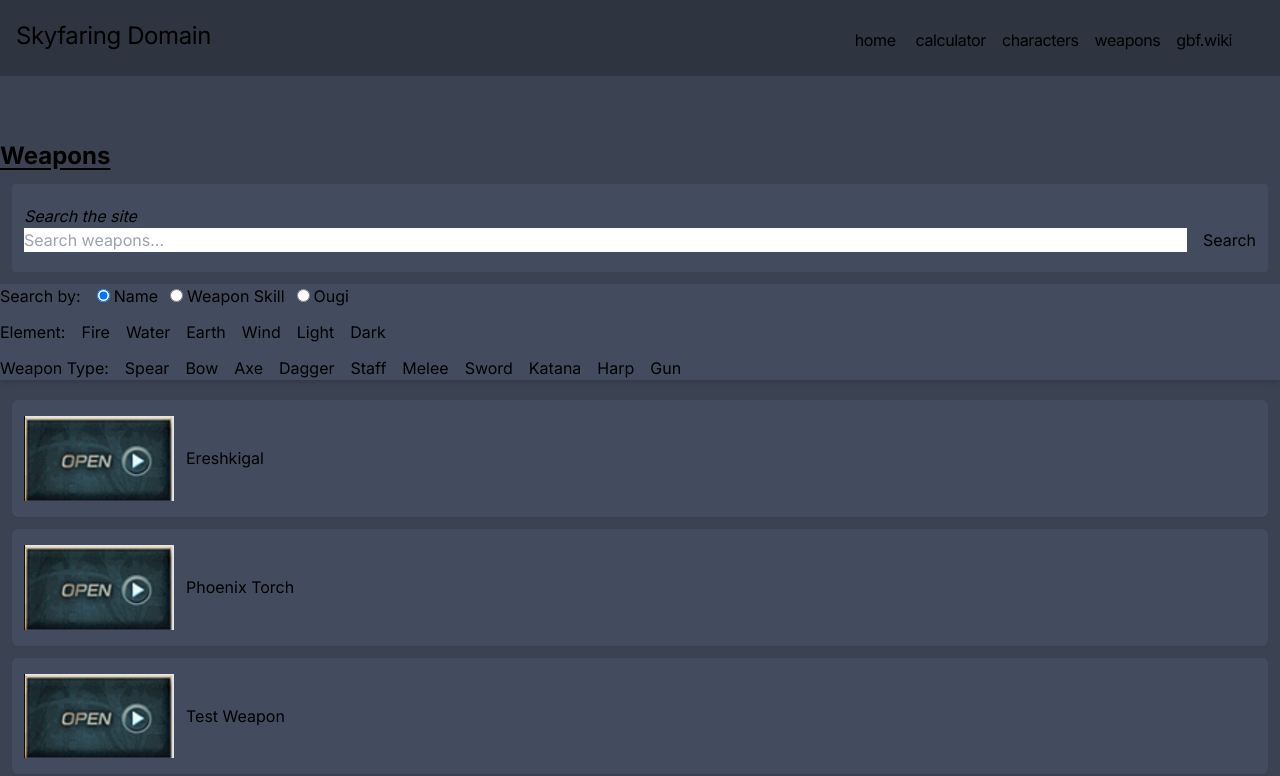
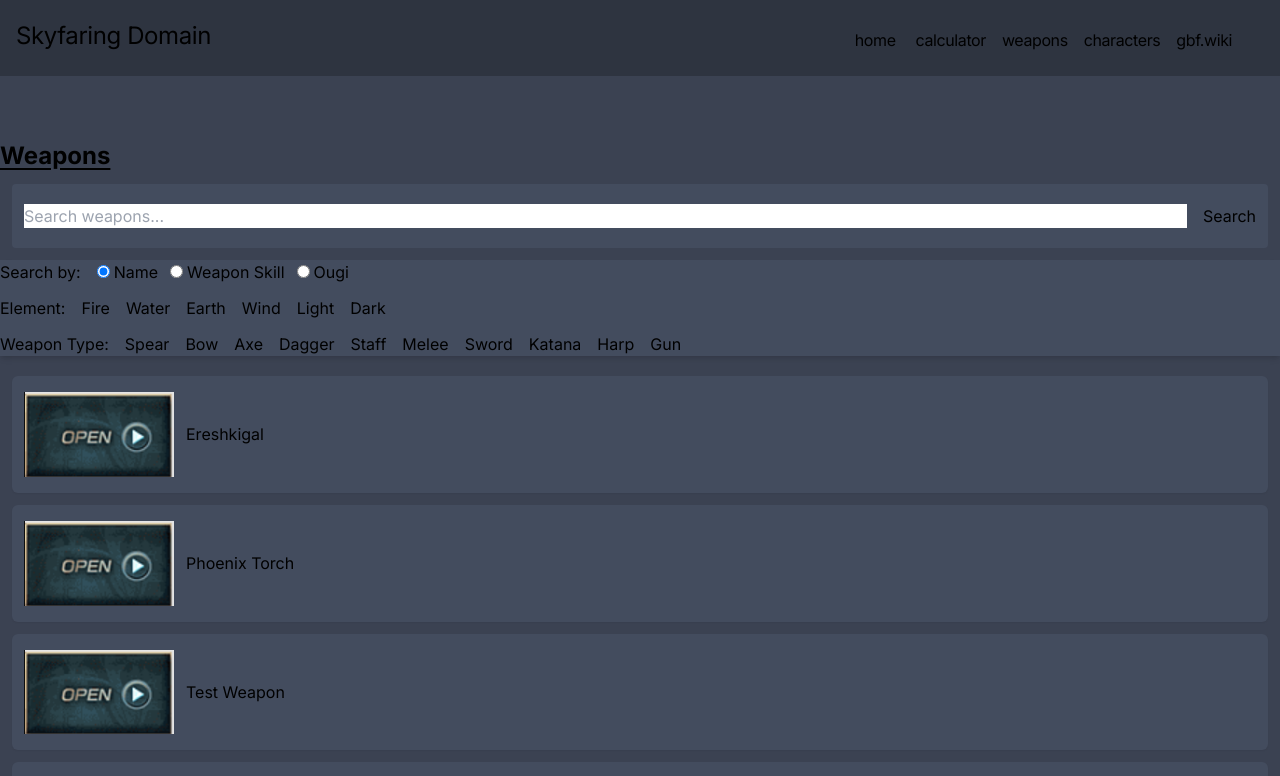
Before and after one commit to miiwo/granblue_front, a Next.js app: page /weapons in a window 1280 px wide. Shown: the top 776 px of the page. Built offline with nearby package versions, Linux system fonts and the light colour scheme.

Commit message:
Change order of navigation and misc things

```diff
--- a/src/app/components/base/base-components.tsx
+++ b/src/app/components/base/base-components.tsx
@@ -81,13 +81,10 @@ export function DefaultSearchModal() {
 
 export function Search ({onClick, placeholderText}: SearchProps) {
   return (
-      <>
-          <label className="text-black italic">Search the site</label>
-          <div className="flex gap-4 text-black">
-              <input type='search' placeholder={placeholderText} className="grow"/>
-              <button onClick={onClick}>Search</button>
-          </div>
-      </>
+    <div className="flex gap-4 text-black">
+        <input type='search' placeholder={placeholderText} className="grow"/>
+        <button onClick={onClick}>Search</button>
+    </div>
   )
 }
 
--- a/src/app/components/nav.tsx
+++ b/src/app/components/nav.tsx
@@ -7,11 +7,11 @@ const navItems = {
   '/calc': {
     name: 'calculator',
   },
+  '/weapons': {
+    name: 'weapons',
+  },
   '/charas': {
     name: 'characters',
-  },
-  '/weapons': {
-    name: 'weapons',
   },
   'https://gbf.wiki/Main_Page': {
     name: 'gbf.wiki',
```
